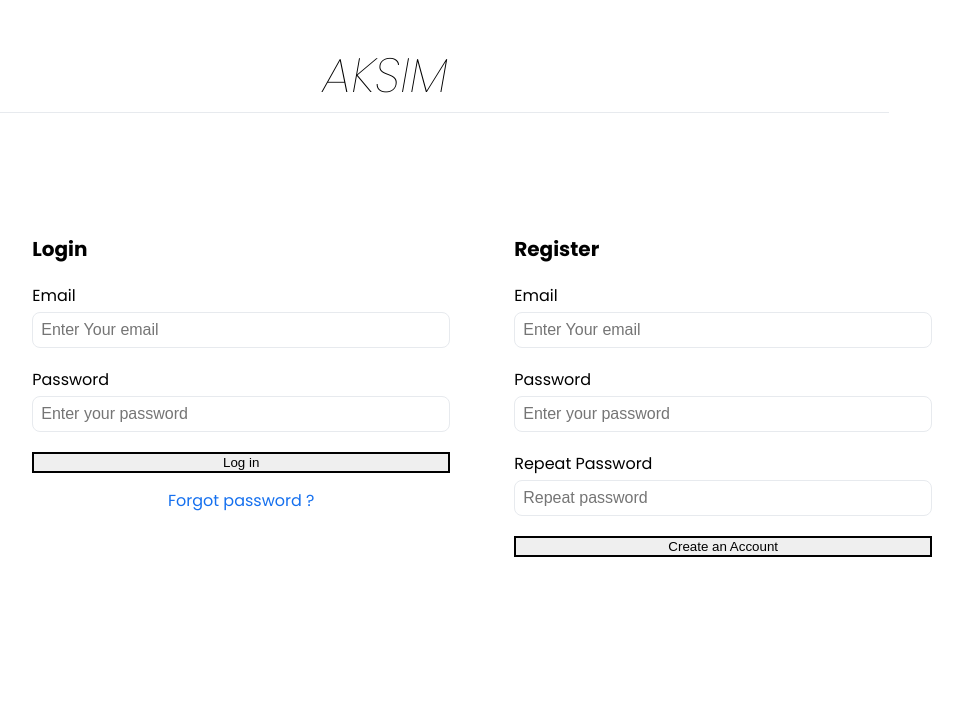
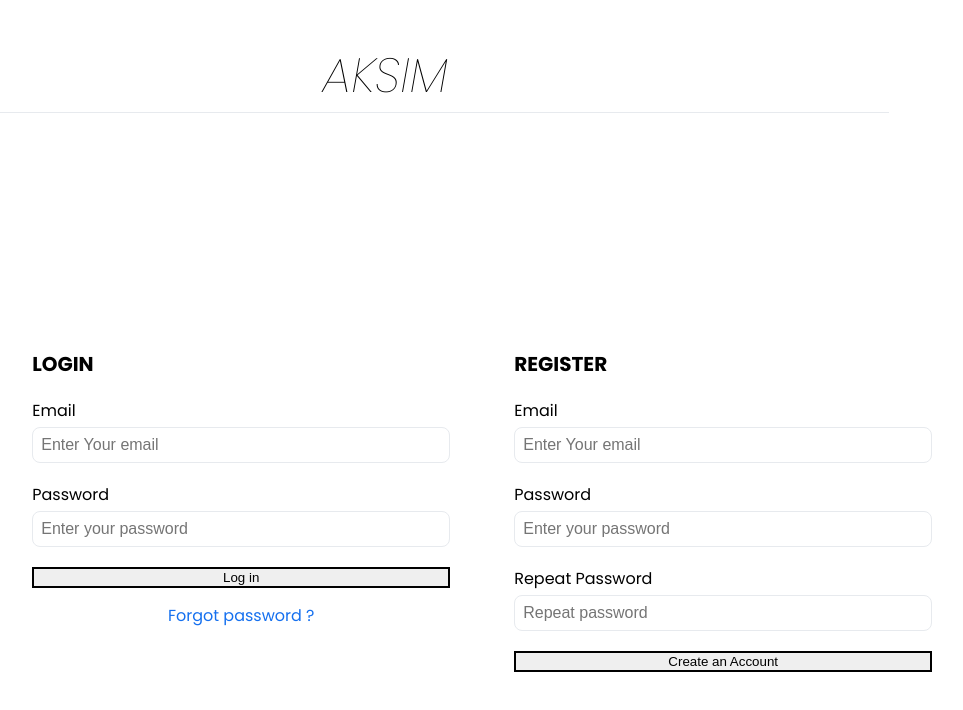
Before and after one commit to Pamade/AKSIM-CLIENT, a React (Vite) app: page /login in a window 1280 px wide. Shown: the top 710 px of the page, without its empty margins (255-1218 px from the left). Built offline with nearby package versions, Linux system fonts and the light colour scheme.

Commit message:
implement register and login functionality

```diff
--- a/package.json
+++ b/package.json
@@ -21,6 +21,7 @@
     "react-quill": "^2.0.0",
     "react-router": "^6.23.1",
     "react-router-dom": "^6.23.1",
+    "react-spinners": "^0.13.8",
     "sass": "^1.77.4"
   },
   "devDependencies": {
--- a/src/Form/Form.module.scss
+++ b/src/Form/Form.module.scss
@@ -46,6 +46,25 @@
         color: $blue;
         text-align: center;
     }
+    .type {
+        font-weight: bold;
+        font-size: 1.25rem;
+    }
+    .error_wrapper{
+        margin: 2rem 0;
+        height: 100px;
+        background-color:red;
+        padding: 1rem;
+        &__hidden{
+            margin: 2rem 0;
+            height: 100px;
+            padding: 1rem;
+            background-color:white;
+        }
+    }
+    .disabled{
+        background-color: $lightgray;
+    }
 }
 
 @media (min-width:1200px) {
--- a/src/Form/Form.tsx
+++ b/src/Form/Form.tsx
@@ -1,9 +1,11 @@
-import { Link } from "react-router-dom";
+import { Link, useNavigate } from "react-router-dom";
 import styles from "./Form.module.scss";
 import { FormEvent, useState } from "react";
 
 type FormType = {
-    formType:"login" | "register"
+    formType:"login" | "register",
+    setRequestLoading:React.Dispatch<React.SetStateAction<boolean>>,
+    requestLoading:boolean
 }
 
 type FieldsRegisterType = "email" | "password" | "repeatPassword";
@@ -29,6 +31,12 @@ interface RegisterValues extends LoginValues {
     repeatPassword:string
 }
 
+interface Data {
+    errors:string[] | null,
+    access_token:string,
+    refresh_token:string
+}
+
 
 const fields:FieldsDisplay[] = [{
     name:"email",
@@ -51,8 +59,10 @@ const fields:FieldsDisplay[] = [{
 
 
 
-function Form({formType}:FormType){
 
+function Form({formType, setRequestLoading, requestLoading}:FormType){
+
+    const navigate = useNavigate();
     const [reigsterValues, setRegisterValues] = useState<RegisterValues>({
         email: '',
         password: '',
@@ -63,6 +73,7 @@ function Form({formType}:FormType){
         email:'',
         password:''
     })
+    const [errors, setErrors] = useState<String[] | null>(null)
 
     const handleChangeRegister = (e: React.ChangeEvent<HTMLInputElement>) => {
         const {name, value} = e.target
@@ -79,12 +90,15 @@ function Form({formType}:FormType){
         }))
     }
 
-    const handleSubmit = async (e:FormEvent, {formType}:FormType)  => {
+    const handleSubmit = async (e:FormEvent, {formType}:Pick<FormType, "formType">)  => {
         e.preventDefault();
+        setErrors(null)
         const endpoint = formType === "register" ? "register" : "authenticate";
         const API = `http://localhost:8080/api/auth/${endpoint}`;
         const values = formType === "register" ? reigsterValues : loginValues
 
+        try {
+            setRequestLoading(true)
             const response = await fetch(API, {
                 method:"POST",
                 headers:{
@@ -92,20 +106,41 @@ function Form({formType}:FormType){
                 },
                 body:JSON.stringify(values)
             })
-        console.log(response)
-        const data =  await response.json()
-        console.log(data)
+            if (!response.ok) {
+                setErrors(["could not authenticate"])
+            }
+            const data:Data = await response.json()
+
+            if (data.errors != null) {
+                setErrors(data.errors)
+            } else navigate("/")
+        } catch (err) {
+            setErrors(["An error occurred"])
+        }
+        finally {
+            setRequestLoading(false)
+        }
+
+
+
     }
 
     const RegisterForm = fields.map((field, index) => <Field onChange={handleChangeRegister} value={reigsterValues[field.name] as FieldsRegisterType} key={index} {...field} />)
     const LoginForm = fields.slice(0,-1).map((field, index) => <Field onChange={handleChangeLogin} value={loginValues[field.name as FieldsLoginType]}  key={index} {...field} />)
 
     return (
+        <div>
+            <div className={`${errors === null  ? styles.error_wrapper__hidden : styles.error_wrapper}`}>
+                {errors !== null  && errors.map((err, index) => <p key={index}>{err}</p>)}
+            </div>
+            <p className={styles.type}>{formType === "register" ? "REGISTER" : "LOGIN"}</p>
             <form onSubmit={(e:FormEvent<HTMLFormElement>) => handleSubmit(e, {formType})} className={styles.form}>
                 {formType=== "register" ? RegisterForm : LoginForm}
-            <button type="submit" className={styles.button}>{formType === "register" ? "Create an Account" : "Log in"}</button>
+                <button disabled={requestLoading === true ? true : false} type="submit" className={ requestLoading ? `${styles.disabled} ${styles.button}`
+                : styles.button}>{formType === "register" ? "Create an Account" : "Log in"}</button>
                 {formType === "login" && <Link className={styles.link} to="reset">Forgot password ?</Link>}
             </form>
+        </div>
     )
 }
 
--- a/src/Login/Login.module.scss
+++ b/src/Login/Login.module.scss
@@ -15,10 +15,6 @@
         gap: 4rem;
     }
 
-    .type {
-        font-weight: bold;
-        font-size: 1.25rem;
-    }
 }
 
 @media (min-width:1200px) {
@@ -27,7 +23,14 @@
         justify-content:space-between;
         margin: 0 auto;
         width:70%;
-        margin-top: 10%;
+    }
+    .loading_wrapper{
+        display: flex;
+        justify-content: center;
+        align-items: center;
+        position: absolute;
+        left: 50%;
+        transform: translateX(-50%);
     }
 
 }
--- a/src/Login/Login.tsx
+++ b/src/Login/Login.tsx
@@ -1,24 +1,28 @@
 import styles from './Login.module.scss';
 import Form from '../Form/Form';
-import useFetchOnLoad from '../CustomHooks/useFetchOnLoad';
+import { useState } from 'react';
+import ClipLoader from "react-spinners/ClipLoader";
 
 
 
 function Login() {
+
+    const [requestLoading, setRequestLoading] = useState(false)
 
     return (
         <div className="content">
             <section>
                 <h1 className={styles.heading}>AKSIM</h1>
             </section>
+            <div className={styles.loading_wrapper}>
+                    {requestLoading && <ClipLoader />}
+                </div>
             <div className={styles.form_wrapper}>
                 <div>
-                    <p className={styles.type}>Login</p>
-                    <Form formType="login"/>
+                    <Form requestLoading={requestLoading} setRequestLoading={setRequestLoading} formType="login"/>
                 </div>
                 <div>
-                    <p className={styles.type}>Register</p>
-                    <Form formType="register"/>
+                    <Form requestLoading={requestLoading} setRequestLoading={setRequestLoading} formType="register"/>
                 </div>
             </div>
         </div>
```
Also changed, not shown: 1 other file (tests, documents, lock files or other folders). Lines whose indentation alone changed are shown as unchanged.
